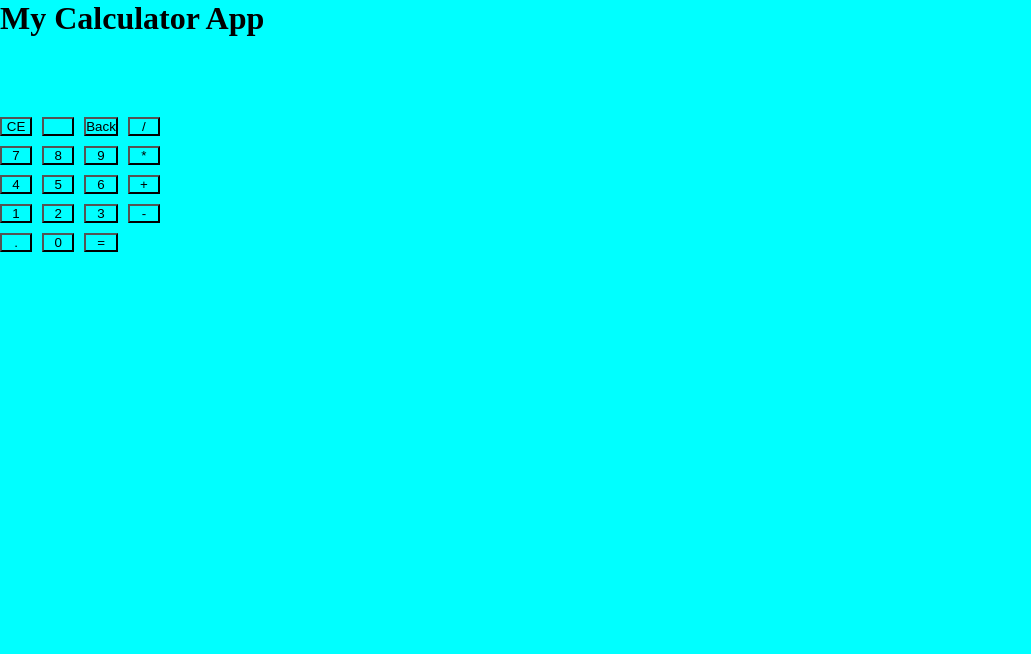
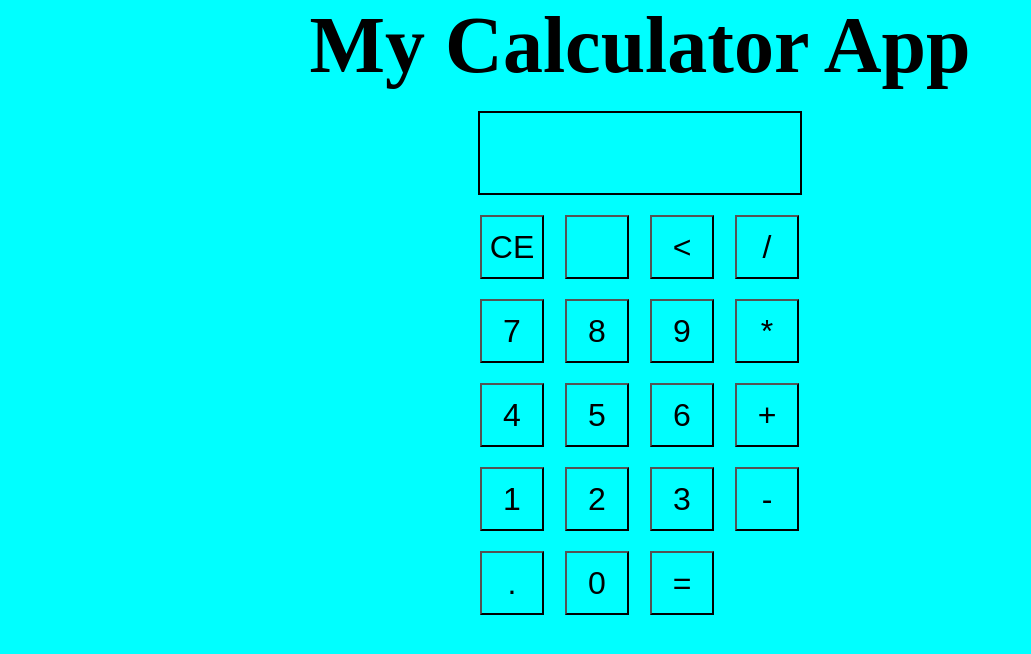
Before and after one commit to Coisdt/calculator-app, a plain HTML site: page index.html in a window 1280 px wide. Shown: the whole page, without its empty margins (0-1031 px from the left). Drawn offline with Linux system fonts and the light colour scheme.

Commit message:
Styles updated and JS tweeks

```diff
--- a/app.js
+++ b/app.js
@@ -36,15 +36,23 @@ let joinedCalculation;
 function calculate(btn) {
   // console.log(btn);
   const value = btn.textContent;
-  displayOnScreen.innerHTML = value;
+  displayOnScreen.textContent = value;
   // console.log(value);
   if (value === "CE") {
     displayOnScreen.textContent = " ";
+    calculation = [];
   } else if (value === "=") {
-    calculation = [];
     displayOnScreen.textContent = eval(joinedCalculation);
-  } else {
+  }
+  //add back btn
+  else if(value === '<'){
+    displayOnScreen.textContent - value;
+
+  }
+
+  else {
     calculation.push(value);
+    console.log(calculation);
     joinedCalculation = calculation.join("");
     displayOnScreen.textContent = joinedCalculation;
   }
--- a/index.html
+++ b/index.html
@@ -5,17 +5,18 @@
     <meta http-equiv="X-UA-Compatible" content="IE=edge" />
     <meta name="viewport" content="width=device-width, initial-scale=1.0" />
     <link rel="stylesheet" href="styles.css" />
-    <title>Calculator</title>
+    <title>Calculator Challenge</title>
   </head>
   <body>
     <h1>My Calculator App</h1>
+    <div class="calculator">
       <div class="container">
         <div class="display-on-screen"></div>
-      <div class="display"></div>
+        <!-- <div class="display"></div> -->
         <div class="buttons">
           <button class="btn">CE</button>
           <button class="btn"></button>
-        <button class="btn">Back</button>
+          <button class="btn"><</button>
           <button class="btn">/</button>
           <button class="btn">7</button>
           <button class="btn">8</button>
@@ -34,6 +35,7 @@
           <button class="btn equals">=</button>
         </div>
       </div>
+    </div>
   </body>
   <script src="./app.js"></script>
 </html>
--- a/styles.css
+++ b/styles.css
@@ -1,20 +1,48 @@
-*{
-    padding: 0;
-    margin: 0;
-    background-color: aqua;
+* {
+  padding: 0;
+  margin: 0;
+  background-color: aqua;
 }
 
-.buttons{
-    display: grid;
-    grid-template-columns: 1fr 1fr 1fr 1fr;
-    width: 10rem;
-    gap: 10px;
-
+h1 {
+  display: grid;
+  justify-content: center;
+  font-size: 5rem;
 }
 
-.display{
+.calculator{
     display: grid;
-    height: 5rem;
-    width: 10rem;
-    font-size: 5rem;
+    justify-content: center;
 }
+
+.container {
+  display: grid;
+  justify-items: center;
+  justify-content: center;
+  height: 30rem;
+  width: 30rem;
+  padding-top: 20px;
+  gap: 20px
+}
+
+.display-on-screen {
+  display: grid;
+  justify-self: center;
+  border: 2px solid;
+  width: 100%;
+  height: 5rem;
+  font-size: 4rem;
+}
+.buttons {
+  display: grid;
+  grid-template-columns: 1fr 1fr 1fr 1fr;
+  width: 20rem;
+  gap: 20px;
+  font-size: 5rem;
+}
+
+.btn{
+    font-size: 2rem;
+    width: 4rem;
+    height: 4rem;
+}
```
Lines whose indentation alone changed are shown as unchanged.
